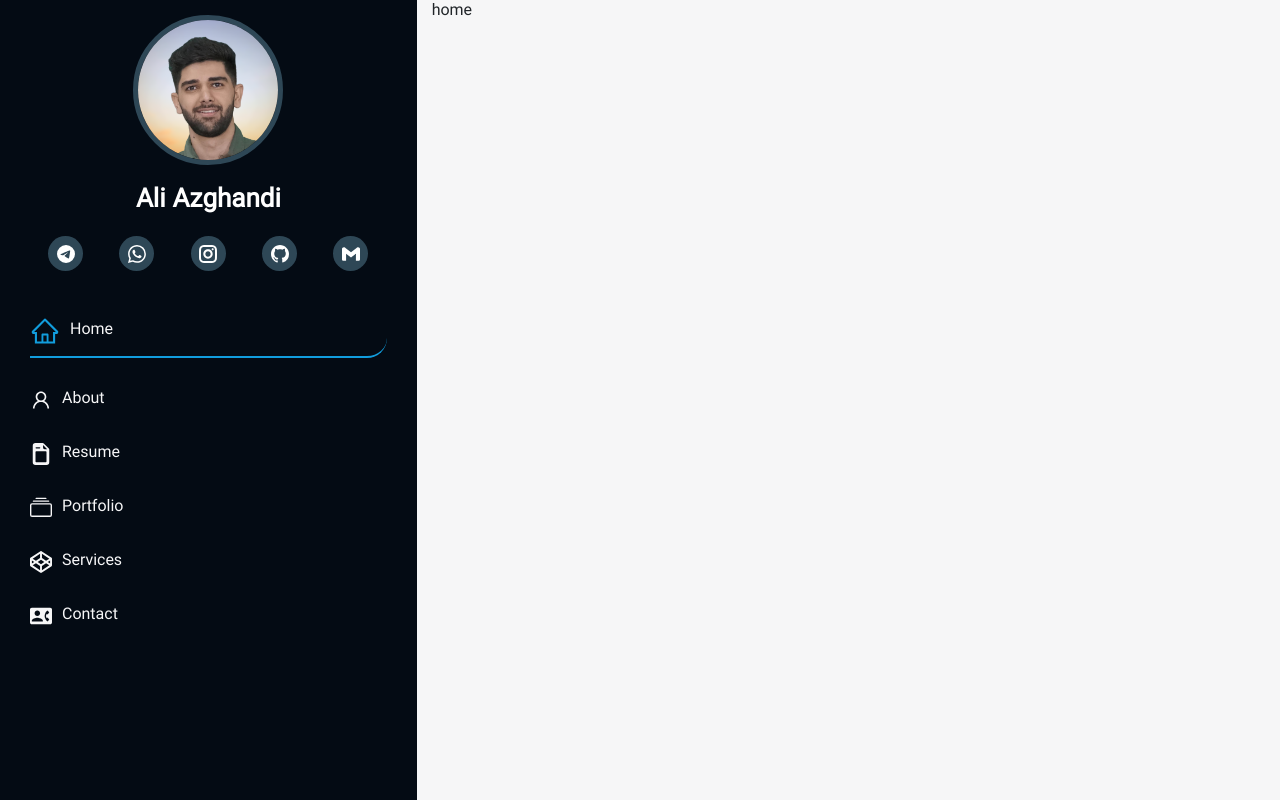
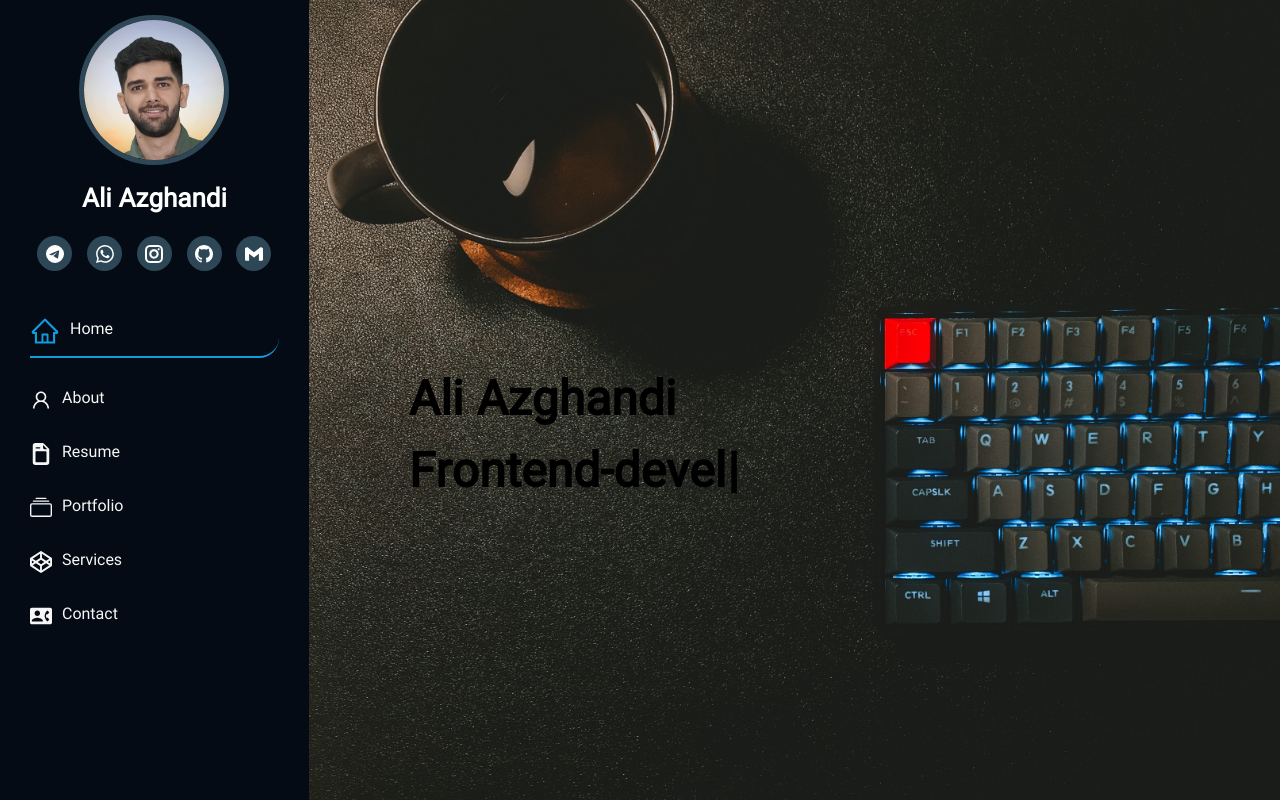
Before and after one commit to Alivolley/resume-new, a React (Create React App) app: page / in a window 1280 px wide. Built offline with nearby package versions, Linux system fonts and the light colour scheme.

Commit message:
home section finished

```diff
--- a/src/Components/SideBar/Sidebar.jsx
+++ b/src/Components/SideBar/Sidebar.jsx
@@ -10,7 +10,7 @@ import SideBarLinks from "../SideBarLinks/SideBarLinks";
 export default function Sidebar() {
    return (
       <SideBarWrapper>
-         <Image src={first} alt="" />
+         <Image src={first} alt="Ali Azghandi" />
          <Title>Ali Azghandi</Title>
 
          <SocialMediaIcons>
--- a/src/Components/SideBarLinks/SideBarLinks.jsx
+++ b/src/Components/SideBarLinks/SideBarLinks.jsx
@@ -1,5 +1,5 @@
 import React from "react";
-import { Link, NavLink } from "react-router-dom";
+import { NavLink } from "react-router-dom";
 import styled from "styled-components";
 import { AiOutlineHome, AiOutlineUser } from "react-icons/ai";
 import { BsCollection, BsFillFileEarmarkPostFill } from "react-icons/bs";
--- a/src/Layouts/App.jsx
+++ b/src/Layouts/App.jsx
@@ -11,11 +11,13 @@ function App() {
    return (
       <AppWrapper>
          <Row>
-            <Col md={4}>
+            <Col sm={5} md={4} lg={3}>
                <SideBar />
             </Col>
 
-            <Col md={8}>{router}</Col>
+            <Col sm={7} md={8} lg={9}>
+               {router}
+            </Col>
          </Row>
       </AppWrapper>
    );
--- a/src/Pages/Home/Home.jsx
+++ b/src/Pages/Home/Home.jsx
@@ -1,5 +1,38 @@
 import React from "react";
+import styled from "styled-components";
+import second from "./../../assets/Images/second.jpg";
+import Typewriter from "typewriter-effect";
 
 export default function Home() {
-   return <div>home</div>;
+   return (
+      <HomeWrapper>
+         <p>Ali Azghandi</p>
+         <Typewriter
+            onInit={(typewriter) => {
+               typewriter.typeString("Frontend-developer").pauseFor(2000).deleteAll().start();
+            }}
+            options={{
+               autoStart: true,
+               loop: true,
+            }}
+         />
+      </HomeWrapper>
+   );
 }
+
+const HomeWrapper = styled.section`
+   height: 100%;
+   background-image: url(${second});
+   background-repeat: no-repeat;
+   background-position: center center;
+   background-size: cover;
+   display: flex;
+   flex-direction: column;
+   justify-content: center;
+   color: black;
+   font-size: 4.8rem;
+   font-weight: 900;
+   padding-left: 10rem;
+   padding-top: 8rem;
+   margin-left: -1.5rem;
+`;
```
Also changed, not shown: src/assets/Images/second.jpg, src/assets/Images/third.jpg (deleted).
